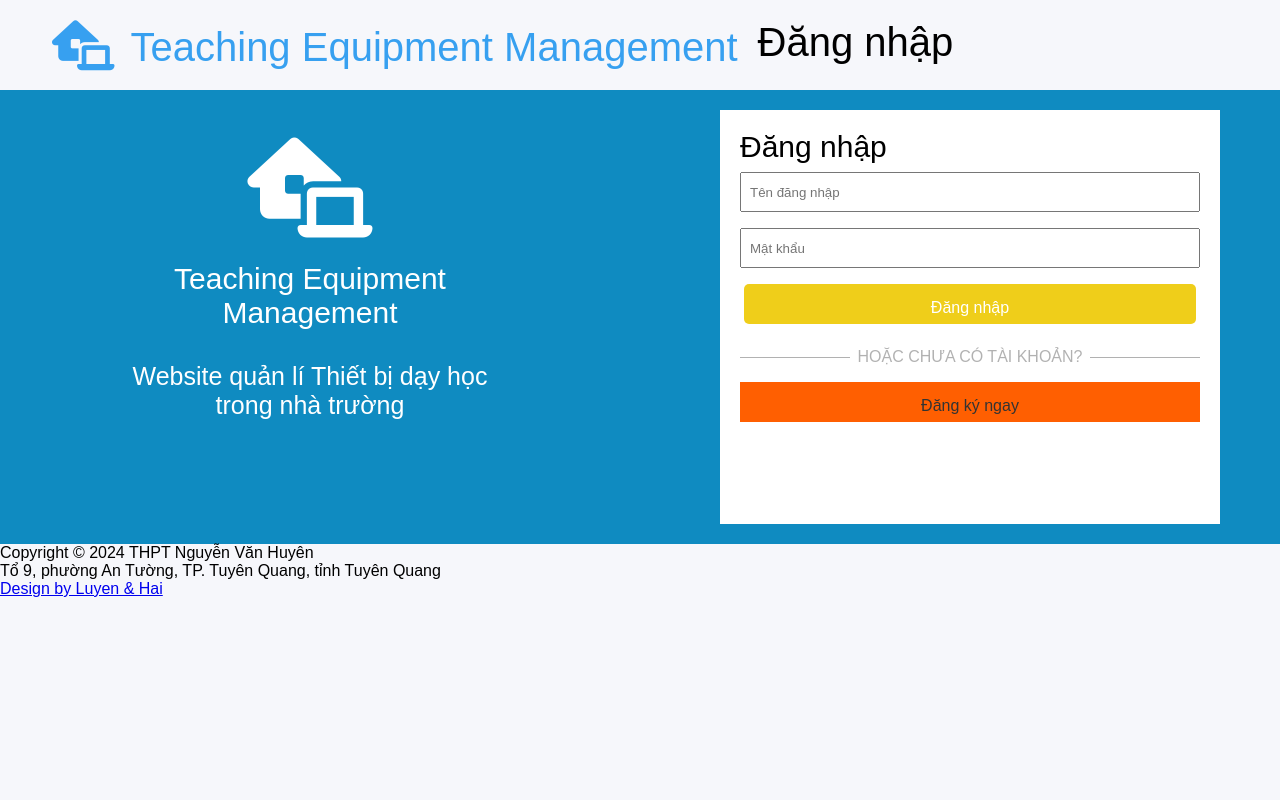
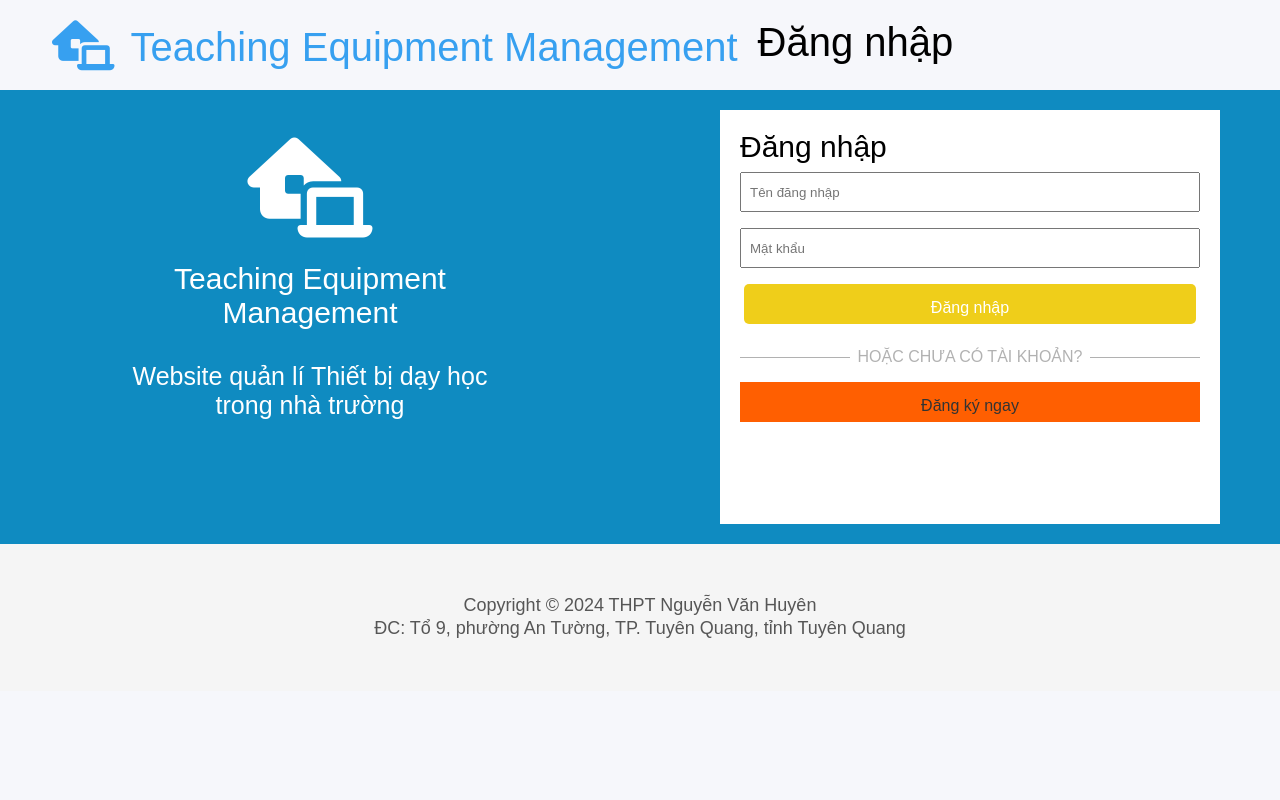
Before and after one commit to Haidzls/quanlythietbidayhoc, a Django app: page / in a window 1280 px wide. Run offline with Django 4.2, Linux system fonts and the light colour scheme.

Commit message:
gan ban quyen

```diff
--- a/home/static/signIn-signUp.css
+++ b/home/static/signIn-signUp.css
@@ -135,3 +135,25 @@
 .signIn-select{
 	border-radius: none;
 }
+
+.bqw{
+	padding-top: 50px;
+	padding-bottom: 50px;
+	display: flex;
+	flex-direction: column;
+	text-align: center;
+	font-size: 18px;
+	line-height: 1.3;
+	background-color: #f5f5f5;
+	color: rgba(0,0,0,.65);
+}
+
+.bq span a{
+	color: #333;
+	text-decoration: none;
+	font-weight: 600;
+}
+
+.bq span a:hover{
+	opacity: 0.85;
+}
--- a/home/templates/pages/login.html
+++ b/home/templates/pages/login.html
@@ -37,11 +37,9 @@
     </div>
   </div>
   <div class="bqw">
-    <div class="bq">Copyright © 2024 THPT Nguyễn Văn Huyên</div>
+    <span class="bq">Copyright © 2024 THPT Nguyễn Văn Huyên</span>
     <input type="hidden" name="bq" id="bq" value="bq"/>
-    <div class="bq">Tổ 9, phường An Tường, TP. Tuyên Quang, tỉnh Tuyên Quang</div>
-    <a class="bq" href="https://github.com/LuongLuyen">
-      <div>Design by Luyen & Hai</div>
-    </a>
+    <span class="bq">ĐC: Tổ 9, phường An Tường, TP. Tuyên Quang, tỉnh Tuyên Quang</span>
+    <!-- <span class="bq" ><span>Design by <a href="https://github.com/LuongLuyen" class="linkgit" title="visit git"><i class="fa-brands fa-github"></i> Luyen</a> & <a href="https://github.com/Haidzls" class="linkgit" title="visit git"><i class="fa-brands fa-github"></i> Hai</a></span></span> -->
 </div>
 {% endblock %}
```
